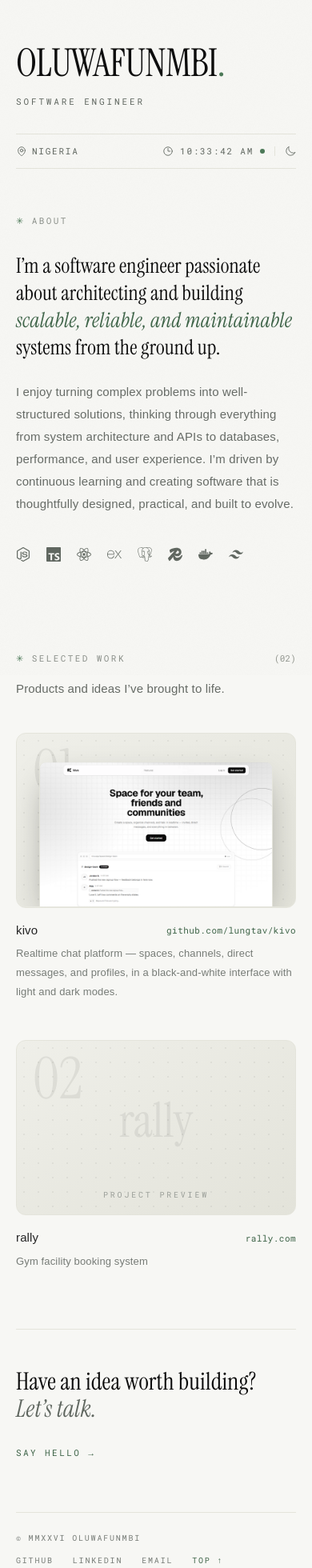
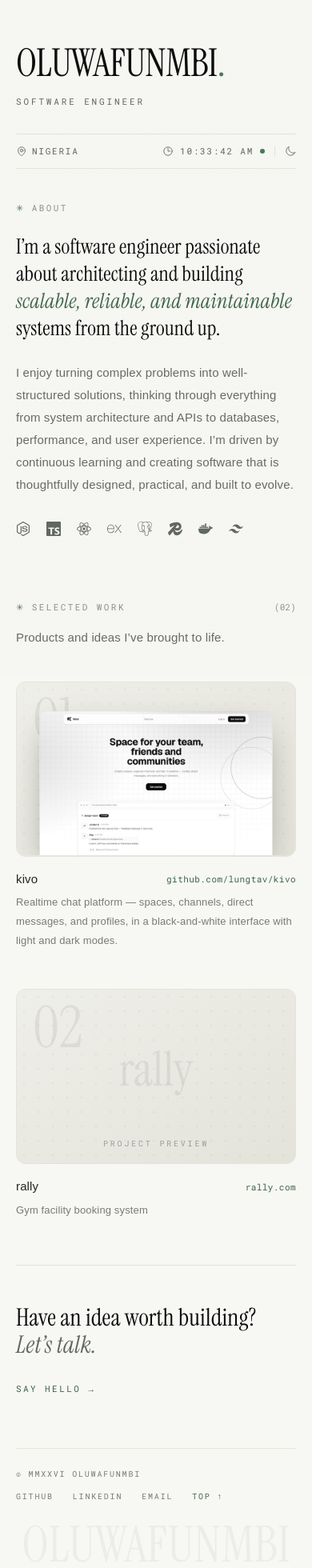
Before and after one commit to lungtav/oluwafunmbi.cv, a React (Vite) app: page / in a window 390 px wide. Shown: the top 1960 px of the page at 80% size. Built offline with nearby package versions, Linux system fonts and the light colour scheme; no server answers; a web font is replaced by a local one.

Commit message:
place now-playing widget inline between about and work on mobile

```diff
--- a/src/App.tsx
+++ b/src/App.tsx
@@ -207,7 +207,7 @@ export default function App() {
   return (
     <div
       id="top"
-      className="mx-auto w-full max-w-4xl px-5 pt-14 pb-24 sm:px-8 sm:pt-20 sm:pb-28"
+      className="mx-auto w-full max-w-4xl px-5 pt-14 pb-6 sm:px-8 sm:pt-20 sm:pb-28"
     >
       <header className="reveal">
         {/* Name + navigation */}
@@ -277,16 +277,12 @@ export default function App() {
         </div>
       </header>
 
-      {/* Outside the animated header — a transformed ancestor would
-          capture the widget's fixed positioning. */}
-      <MusicStatus />
-
       <main>
         {/* About */}
-        <section className="reveal py-14 sm:py-20" style={{ animationDelay: "0.08s" }}>
+        <section className="reveal py-10 sm:py-14" style={{ animationDelay: "0.08s" }}>
           <SectionLabel>About</SectionLabel>
 
-          <p className="mt-8 max-w-2xl font-display text-[26px] leading-[1.3] text-ink sm:text-[32px]">
+          <p className="mt-6 max-w-2xl font-display text-[26px] leading-[1.3] text-ink sm:text-[32px]">
             I’m a software engineer passionate about architecting and building{" "}
             <em className="text-accent-ink">scalable, reliable, and maintainable</em>{" "}
             systems from the ground up.
@@ -301,7 +297,7 @@ export default function App() {
           </p>
 
           {/* Stack */}
-          <ul className="mt-10 flex max-w-2xl flex-wrap items-center gap-x-5 gap-y-3 text-muted">
+          <ul className="mt-8 flex max-w-2xl flex-wrap items-center gap-x-5 gap-y-3 text-muted">
             {stack.map((tool) => (
               <li key={tool.name}>
                 <span
@@ -317,10 +313,15 @@ export default function App() {
           </ul>
         </section>
 
+        {/* Now playing — inline between about and work on mobile,
+            floating card on desktop. Lives outside animated ancestors
+            so its fixed positioning isn't captured on desktop. */}
+        <MusicStatus />
+
         {/* Work */}
         <section
           id="work"
-          className="reveal scroll-mt-14 py-14 sm:py-20"
+          className="reveal scroll-mt-14 py-10 sm:py-14"
           style={{ animationDelay: "0.24s" }}
         >
           <SectionLabel meta={`(0${projects.length})`}>Selected Work</SectionLabel>
@@ -382,7 +383,7 @@ export default function App() {
 
         {/* Ghost wordmark */}
         <div aria-hidden className="full-bleed select-none overflow-hidden">
-          <p className="-mb-[0.18em] text-center font-display text-[16vw] leading-[0.8] text-ink/[0.045]">
+          <p className="text-center font-display text-[16vw] leading-[0.9] text-ink/[0.045]">
             OLUWAFUNMBI
           </p>
         </div>
--- a/src/components/MusicStatus.tsx
+++ b/src/components/MusicStatus.tsx
@@ -98,7 +98,7 @@ export default function MusicStatus() {
 
   return (
     <aside
-      className="reveal fixed right-4 bottom-4 z-50 w-[calc(100%-2rem)] max-w-[320px] sm:right-5 sm:bottom-5"
+      className="reveal z-50 sm:fixed sm:right-5 sm:bottom-5 sm:w-[calc(100%-2rem)] sm:max-w-[320px]"
       title={`${track.name} — ${track.artist} · ${formatTime(progress)} / ${formatTime(duration)}`}
     >
       <div className="relative overflow-hidden rounded-2xl border border-line bg-paper/90 shadow-[0_12px_36px_-10px_rgba(0,0,0,0.35)] backdrop-blur-md">
```
